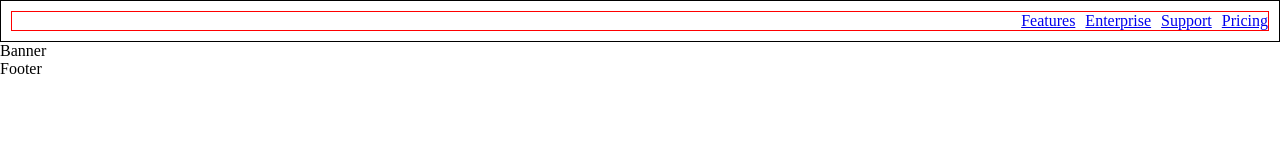
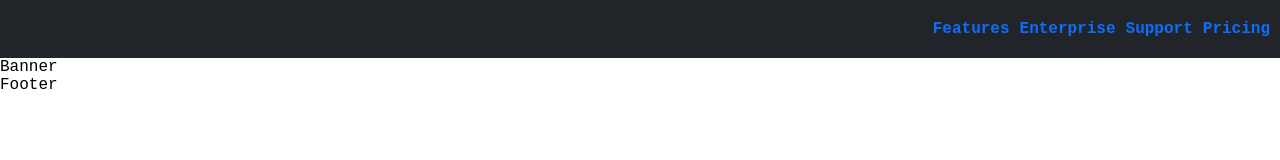
Before and after one commit to SumaiaSorna/music-albums-html-css, a plain HTML site: page index.html in a window 1280 px wide. Drawn offline with Linux system fonts and the light colour scheme.

Commit message:
styled header

```diff
--- a/assets/css/styles.css
+++ b/assets/css/styles.css
@@ -1,10 +1,17 @@
+body {
+  font-family: "Courier New", Courier, monospace;
+}
+
 .header {
-  border: 1px solid black;
+  background-color: #212529;
 }
 
 .nav-container {
-  border: 1px solid red;
-  margin: 10px;
+  /* border: 1px solid red; */
+
+  /* shorthand css  */
+  padding: 20px 10px;
+
   list-style: none;
   /* flex properties */
   display: flex;
@@ -20,3 +27,9 @@
   color: red;
   text-decoration: none;
 } */
+
+.nav-item a {
+  text-decoration: none;
+  color: #0d6efd;
+  font-weight: 600;
+}
```
